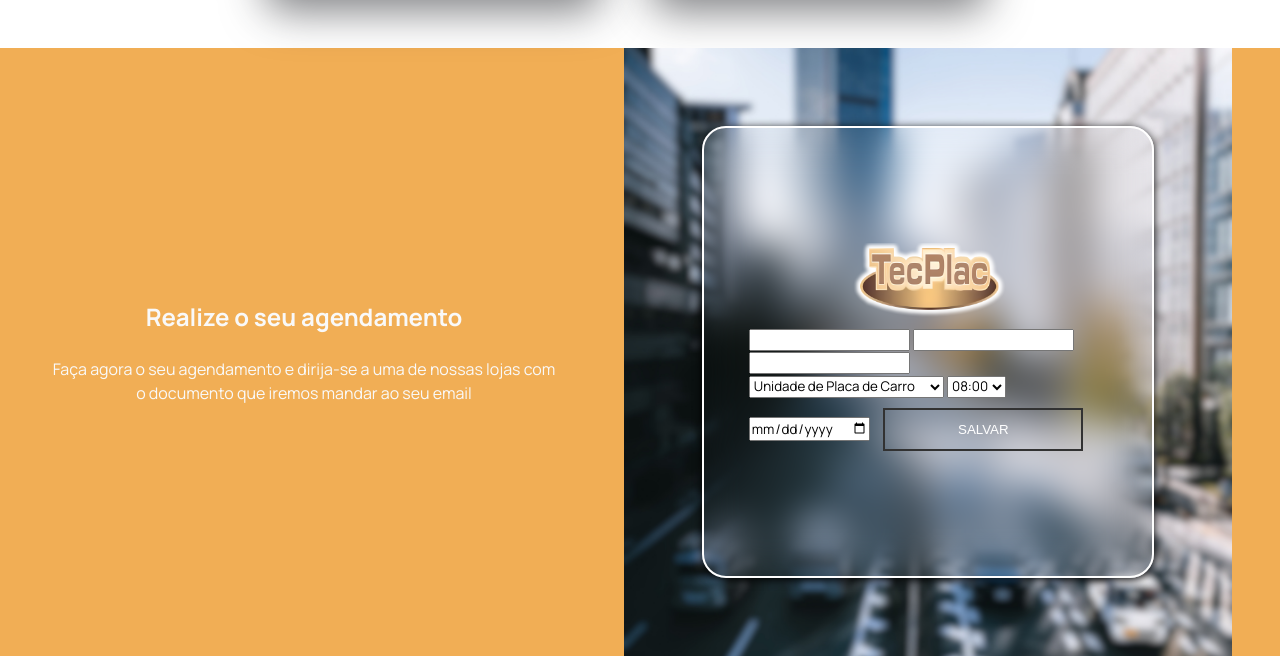
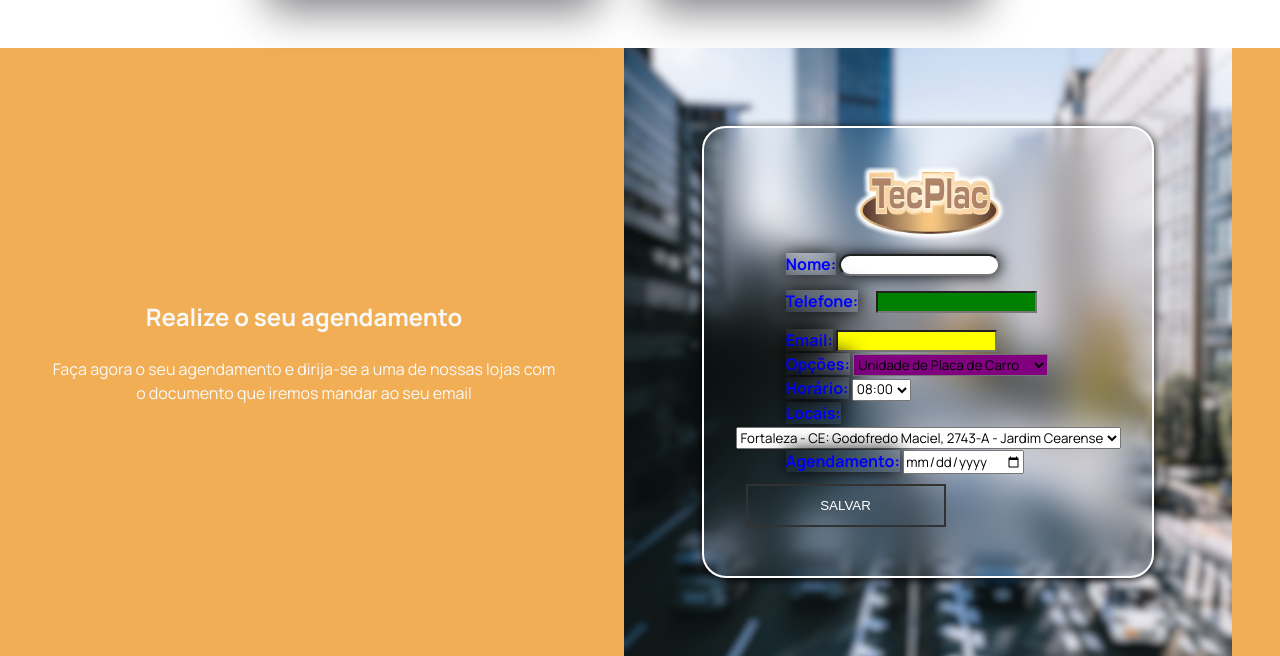
Before and after one commit to joaobatistafrontend/tec, a Django app: page / in a window 1280 px wide. Shown: the part 4137-4793 px from the top of the page. Run offline with Django 4.2, Linux system fonts and the light colour scheme.

Commit message:
trabakhando na identificacao do css do forms

```diff
--- a/core/forms.py
+++ b/core/forms.py
@@ -17,9 +17,9 @@ def gerar_protocolo():
             return protocolo
 
 class ContatoForm(forms.Form):
-     nome = forms.CharField(label='Nome', max_length=100, widget=forms.TextInput(attrs={'class': 'form-control my-custom-class'}))
-     telefone = forms.CharField(label='Telefone', max_length=30, widget=forms.TextInput(attrs={'class': 'form-control my-custom-class'}))
-     email = forms.EmailField(label='Email', max_length=100, widget=forms.EmailInput(attrs={'class': 'form-control my-custom-class'}))
+     nome = forms.CharField(label='Nome', max_length=100, widget=forms.TextInput(attrs={'class': 'form-control form-class-nome'}))
+     telefone = forms.CharField(label='Telefone', max_length=30, widget=forms.TextInput(attrs={'class': 'form-control form-class-telefone'}))
+     email = forms.EmailField(label='Email', max_length=100, widget=forms.EmailInput(attrs={'class': 'form-control form-class-email'}))
 
      unidadeCarro = 'Unidade de Placa de Carro'
      parCarro = 'Par de Placa de Carro'
@@ -31,14 +31,14 @@ class ContatoForm(forms.Form):
             (parCarro, parCarro),
             (moto, moto),
         ],
-        label="Opções de Agendamento", widget=forms.Select(attrs={'class': 'form-control my-custom-select-class'})
+        label="Opções", widget=forms.Select(attrs={'class': 'form-control form-class-opcoes'})
     )
      horario = forms.ChoiceField(
         choices=[
             (f"{hour:02d}:{minute:02d}", f"{hour:02d}:{minute:02d}")
             for hour in range(8, 17) for minute in (0, 30)
         ],
-        label="Selecione um horário", widget=forms.Select(attrs={'class': 'form-control my-custom-select-class'})
+        label="Horário", widget=forms.Select(attrs={'class': 'form-control form-class-horario'})
     )
      jardimCearense = 'Fortaleza - CE: Godofredo Maciel, 2743-A - Jardim Cearense'
      parquelandia = 'Fortaleza - CE: Gustavo Sampaio, 1293 - Parquelândia'
@@ -53,10 +53,10 @@ class ContatoForm(forms.Form):
             (quixere, quixere),
             (itapaje, itapaje)
         ],
-        label='Opções de locais',widget=forms.Select(attrs={'class': 'form-control my-custom-select-class'})
+        label='Locais',widget=forms.Select(attrs={'class': 'form-control form-class-local'})
     )
      data = forms.DateField(
-        label='Data de Agendamento',
+        label='Agendamento',
         widget=forms.DateInput(attrs={'type': 'date'}),
 
     )
--- a/static/css/estilo.css
+++ b/static/css/estilo.css
@@ -827,3 +827,43 @@ body{
   .btn2:hover::before{
     transform: scaleY(1);
   }
+  .my-custom-class {
+    /* Adicione aqui as propriedades de estilo desejadas */
+    border: 1px solid #ccc; /* Exemplo de estilo de borda */
+    padding: 50px; /* Exemplo de estilo de preenchimento */
+    font-size: 14px; /* Exemplo de estilo de tamanho de fonte */
+    /* Outras propriedades de estilo */
+}
+.form-control{
+
+}
+.form-class-nome{
+    box-shadow: 0 0 15px black;
+    border-radius: 25px;
+}
+.form-class-telefone{
+    background-color: green;
+    margin: 15px;
+    padding: 25pxw;
+}
+.form-class-email{
+    background-color: yellow;
+
+}
+.form-class-opcoes{
+    background-color: purple;
+
+}
+.form-class-horario{
+}
+
+/* Estilizando todas as labels dentro do formulário */
+form label {
+    /* Adicione as propriedades de estilo desejadas para todas as labels aqui */
+    font-weight: bold;
+    color: blue;
+    margin-left: 50px;
+    box-shadow: 0 0 20px black;
+}
+
+/* Estilizando uma label específica com base em seu conteúdo */
--- a/templates/index.html
+++ b/templates/index.html
@@ -351,13 +351,7 @@
                                     <img src="{% static 'img/brasao-transparente.png' %}" alt="Descrição da imagem">
                                     <form method="post" action="{% url 'home' %}">
                                         {% csrf_token %}
-                                        {{ form.nome }}
-                                        {{ form.telefone }}
-                                        {{ form.email }}
-                                        {{ form.opcoes }}
-                                        {{ form.horario }}
-                                        {{ form.data }}
-                                        {{ form.protocolo }}
+                                        {{form.as_p}}
                                         <input type="submit" class="btn btn-primary" value="Salvar">
                                     </form>
                                 </div>
```
Also changed, not shown: db.sqlite3.
